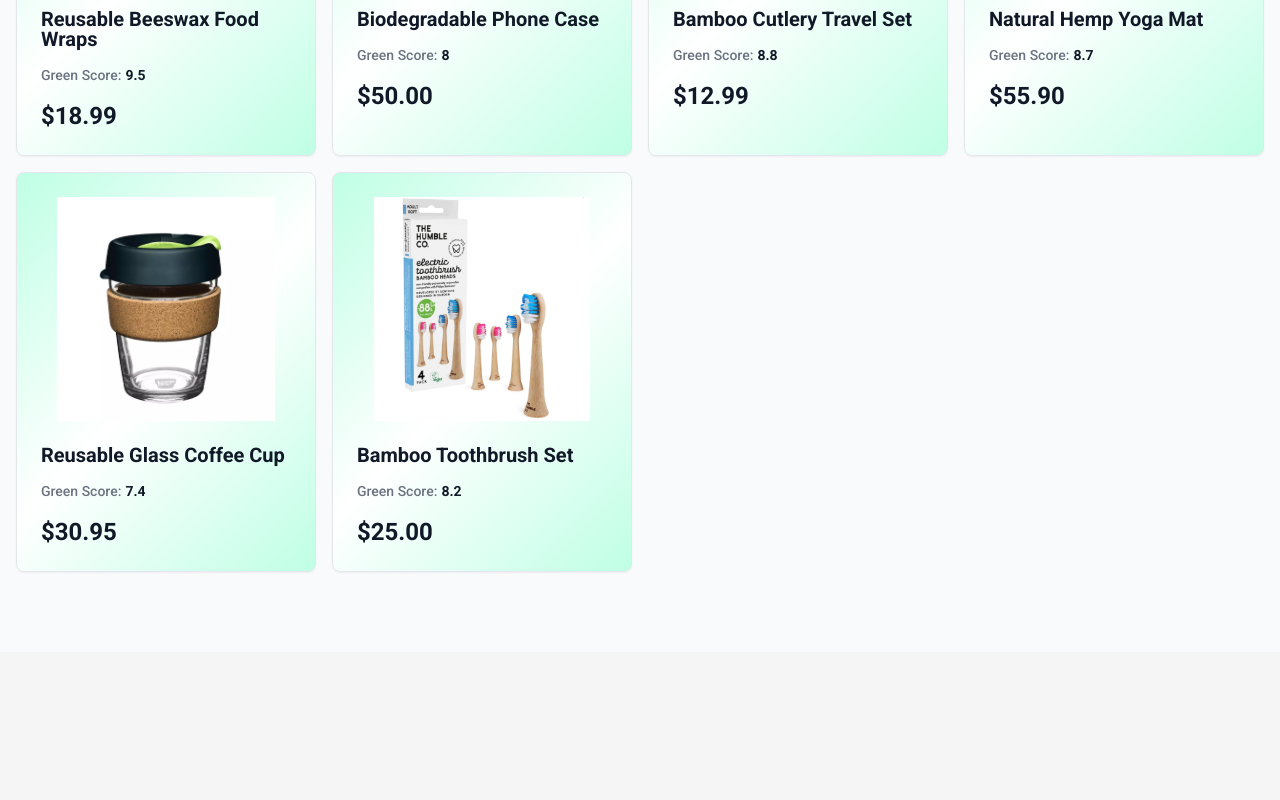
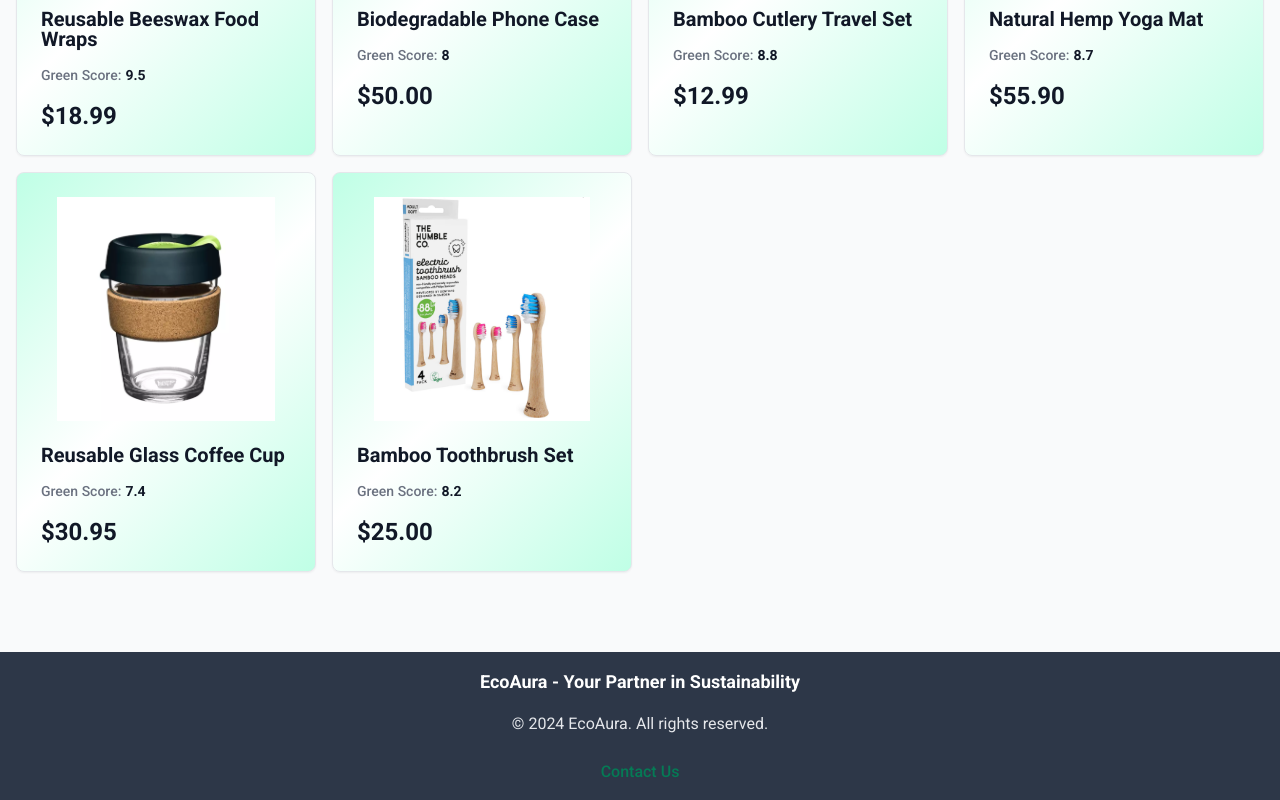
Before and after one commit to DJ0301/EcoAI, a React (Create React App) app in the folder eco-advisor/: page /market in a window 1280 px wide. Shown: the part 844-1644 px from the top of the page. Before the commit the page ends 1496 px from the top, so only its background shows below. Built offline with nearby package versions, Linux system fonts and the light colour scheme; no server answers; what groq-sdk would draw is missing.

Commit message:
footer added

```diff
--- a/eco-advisor/src/pages/Chatpage.js
+++ b/eco-advisor/src/pages/Chatpage.js
@@ -1,6 +1,7 @@
 import React from 'react';
 import Navbar from '../components/landingpage/Navbar';
 import { EcoAdvisor } from '../components/EcoAdvisor';
+import { Footer } from '../components/landingpage/Footer';
 
 
 const Chatpage = () =>
@@ -11,6 +12,7 @@ const Chatpage = () =>
       <div>
         <Navbar></Navbar>
         <EcoAdvisor></EcoAdvisor>
+        <Footer></Footer>
       </div>
     );
   };
--- a/eco-advisor/src/pages/MarketPlace.js
+++ b/eco-advisor/src/pages/MarketPlace.js
@@ -1,6 +1,7 @@
 import React from 'react';
 import Navbar from '../components/landingpage/Navbar';
 import { ProductCard } from '../components/marketplace/ProductCard';
+import { Footer } from '../components/landingpage/Footer';
 
 
 const Chatpage = () =>
@@ -11,6 +12,7 @@ const Chatpage = () =>
       <div>
         <Navbar></Navbar>
         <ProductCard></ProductCard>
+        <Footer></Footer>
       </div>
     );
   };
```
